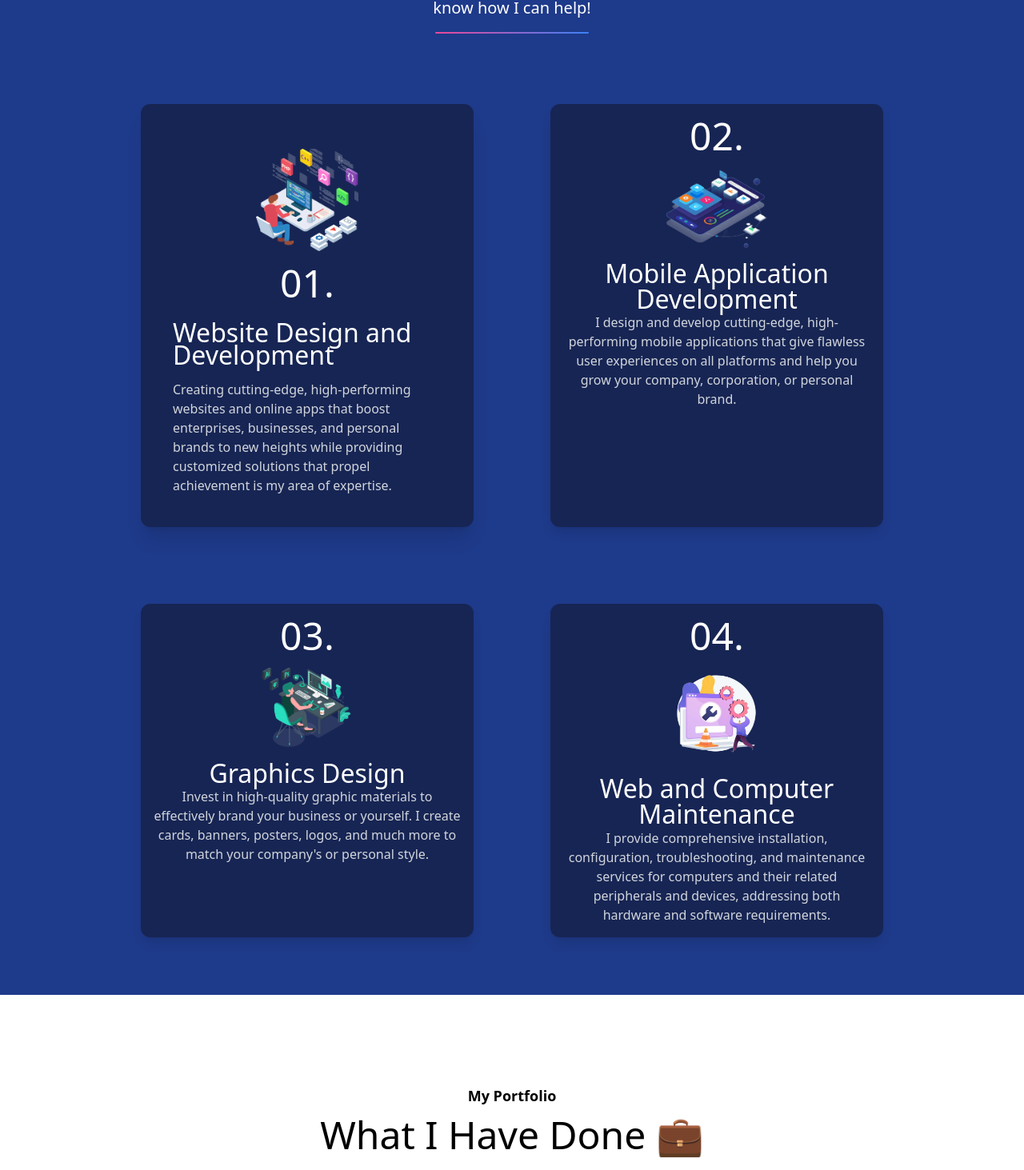
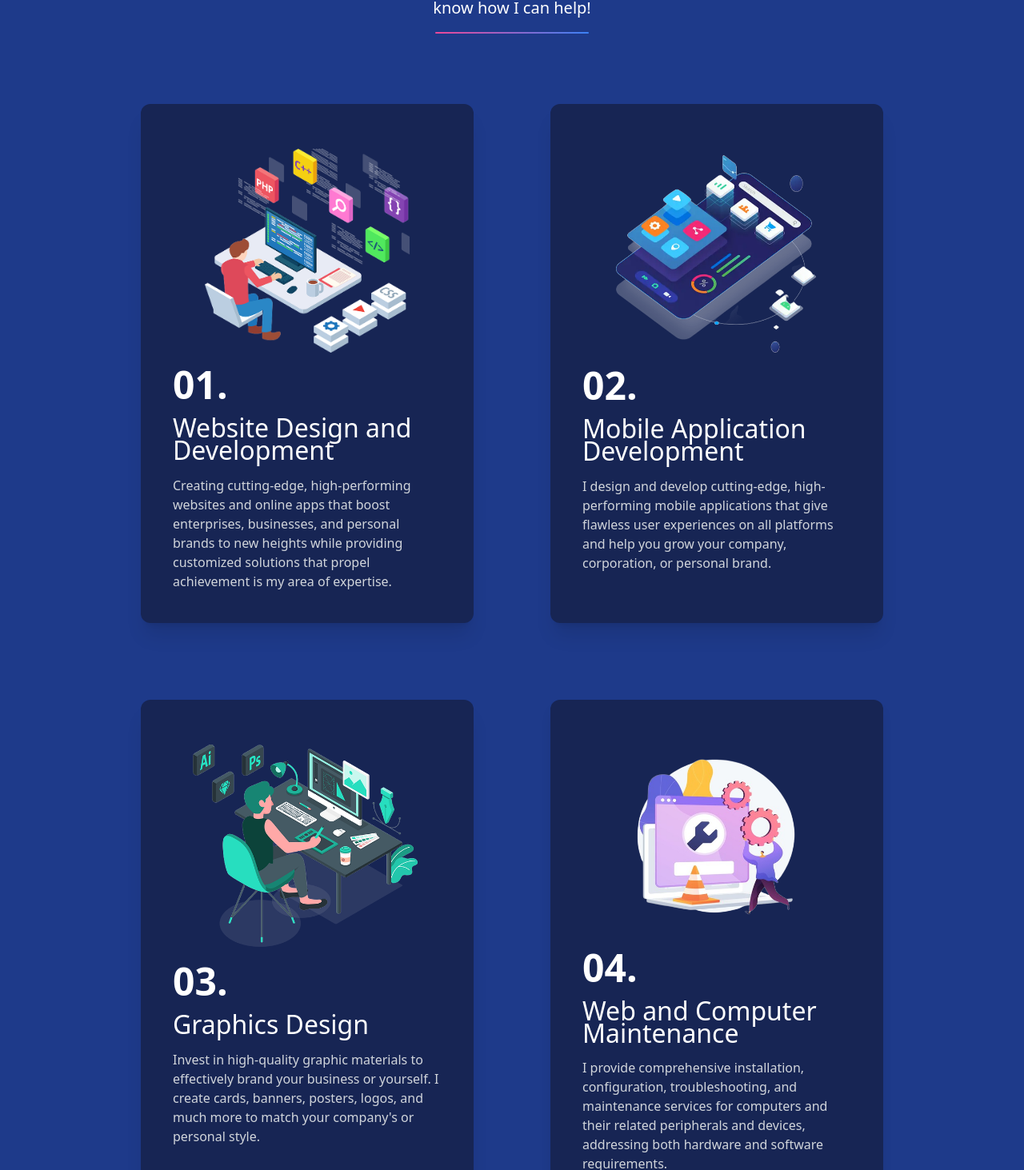
Before and after one commit to AaronBnras/portfolio, a React (Create React App) app: page / in a window 1280 px wide. Shown: the part 1000-2463 px from the top of the page at 80% size. Built offline with nearby package versions, Linux system fonts and the light colour scheme.

Commit message:
Update skills.js

```diff
--- a/src/components/Skills/skills.js
+++ b/src/components/Skills/skills.js
@@ -19,32 +19,41 @@ const Skills = () => {
                 </p>
 
                 <div className="skillBars w-full max-w-5xl mx-auto grid grid-cols-1 sm:grid-cols-2 lg:grid-cols-2 gap-8 p-4">
-                    <div className="skillBar flex flex-col items-center p-10 bg-blue-950 rounded-xl transform transition-transform duration-300 hover:-translate-y-2 hover:scale-105 shadow-xl">
-                        <img src={WebApp} alt="WEB-Development" className="w-32 h-auto my-4 object-cover" />
-                        <div className="flex-shrink-0 text-white text-5xl mb-6 text-right"><span>01.</span></div>
+                    <div className="skillBar flex flex-col p-10 bg-blue-950 rounded-xl transform transition-transform duration-300 hover:-translate-y-2 hover:scale-105 shadow-xl">
+                        <div className="items-center justify-center mx-auto">
+                            <img src={WebApp} alt="WEB-Development" className="w-64 h-auto my-4 object-cover" />
+                        </div>
+
+                        <div className="flex-shrink-0 text-white text-5xl font-bold mb-4 text-left">01.</div>
                         <h2 className="text-lg text-white">Website Design and Development</h2>
                         <p className="text-sm lg:text-base text-gray-300 mt-4">Creating cutting-edge, high-performing websites and online apps that boost enterprises, businesses, and personal brands to new heights while providing customized solutions that propel achievement is my area of expertise.</p>
                     </div>
 
-                    <div className="skillBar flex flex-col items-center text-center p-4 bg-blue-950 rounded-xl transform transition-transform duration-300 hover:-translate-y-2 hover:scale-105 shadow-lg">
-                        <div className="flex-shrink-0 text-white text-5xl">02.</div>
-                        <img src={MobileApp} alt="Mobile Development" className="w-32 h-auto my-4 object-cover" />
-                        <h2 className="text-2xl text-white mb-2">Mobile Application Development</h2>
-                        <p className="text-sm lg:text-base text-gray-300">I design and develop cutting-edge, high-performing mobile applications that give flawless user experiences on all platforms and help you grow your company, corporation, or personal brand.</p>
+                    <div className="skillBar flex flex-col p-10 bg-blue-950 rounded-xl transform transition-transform duration-300 hover:-translate-y-2 hover:scale-105 shadow-xl">
+                        <div className="items-center justify-center mx-auto">
+                            <img src={MobileApp} alt="Mobile Development" className="w-64 h-64 my-4 object-fill" />
+                        </div>
+                        <div className="flex-shrink-0 text-white text-5xl font-bold mb-4 text-left">02.</div>
+                        <h2 className="text-lg text-white">Mobile Application Development</h2>
+                        <p className="text-sm lg:text-base text-gray-300 mt-4">I design and develop cutting-edge, high-performing mobile applications that give flawless user experiences on all platforms and help you grow your company, corporation, or personal brand.</p>
                     </div>
 
-                    <div className="skillBar flex flex-col items-center text-center p-4 bg-blue-950 rounded-xl transform transition-transform duration-300 hover:-translate-y-2 hover:scale-105 shadow-lg">
-                        <div className="flex-shrink-0 text-white text-5xl">03.</div>
-                        <img src={Design} alt="Graphics Design" className="w-32 h-auto my-4 object-cover" />
-                        <h2 className="text-2xl text-white mb-2">Graphics Design</h2>
-                        <p className="text-sm lg:text-base text-gray-300">Invest in high-quality graphic materials to effectively brand your business or yourself. I create cards, banners, posters, logos, and much more to match your company's or personal style.</p>
+                    <div className="skillBar flex flex-col p-10 bg-blue-950 rounded-xl transform transition-transform duration-300 hover:-translate-y-2 hover:scale-105 shadow-xl">
+                        <div className="items-center justify-center mx-auto">
+                            <img src={Design} alt="Graphics Design" className="w-72 h-64 my-4 object-cover" />
+                        </div>
+                        <div className="flex-shrink-0 text-white text-5xl font-bold mb-4 text-left">03.</div>
+                        <h2 className="text-lg text-white">Graphics Design</h2>
+                        <p className="text-sm lg:text-base text-gray-300 mt-4">Invest in high-quality graphic materials to effectively brand your business or yourself. I create cards, banners, posters, logos, and much more to match your company's or personal style.</p>
                     </div>
 
-                    <div className="skillBar flex flex-col items-center text-center p-4 bg-blue-950 rounded-xl transform transition-transform duration-300 hover:-translate-y-2 hover:scale-105 shadow-lg">
-                        <div className="flex-shrink-0 text-white text-5xl">04.</div>
-                        <img src={Maintenance} alt="Web and Computer Maintenance" className="w-32 h-auto my-4 object-cover" />
-                        <h2 className="text-2xl text-white mb-2">Web and Computer Maintenance</h2>
-                        <p className="text-sm lg:text-base text-gray-300">I provide comprehensive installation, configuration, troubleshooting, and maintenance services for computers and their related peripherals and devices, addressing both hardware and software requirements.</p>
+                    <div className="skillBar flex flex-col p-10 bg-blue-950 rounded-xl transform transition-transform duration-300 hover:-translate-y-2 hover:scale-105 shadow-lg">
+                        <div className="items-center justify-center mx-auto">
+                        <img src={Maintenance} alt="Web and Computer Maintenance" className="w-64 h-auto my-4 object-cover" />
+                        </div>
+                        <div className="flex-shrink-0 text-white text-5xl font-bold mb-4 text-left">04.</div>
+                        <h2 className="text-lg text-white">Web and Computer Maintenance</h2>
+                        <p className="text-sm lg:text-base text-gray-300 mt-4">I provide comprehensive installation, configuration, troubleshooting, and maintenance services for computers and their related peripherals and devices, addressing both hardware and software requirements.</p>
                     </div>
                 </div>
             </section>
```
